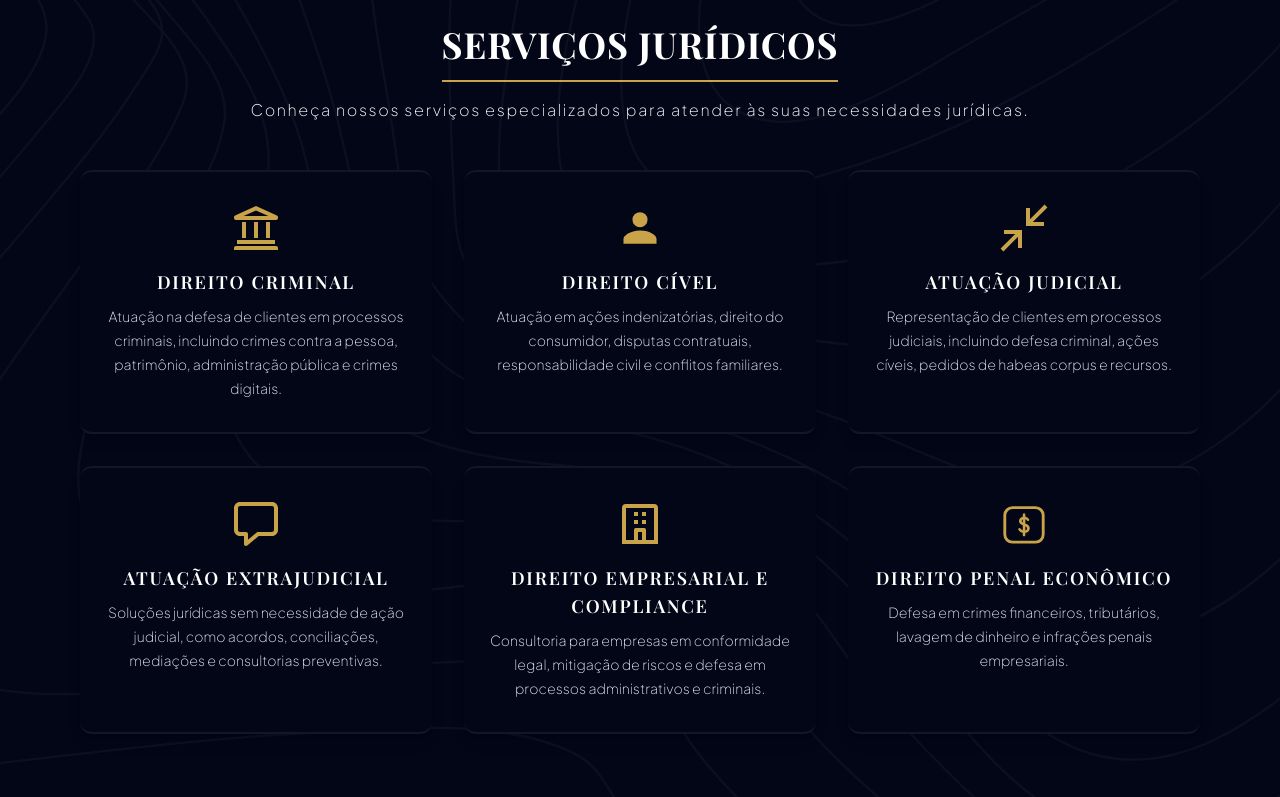
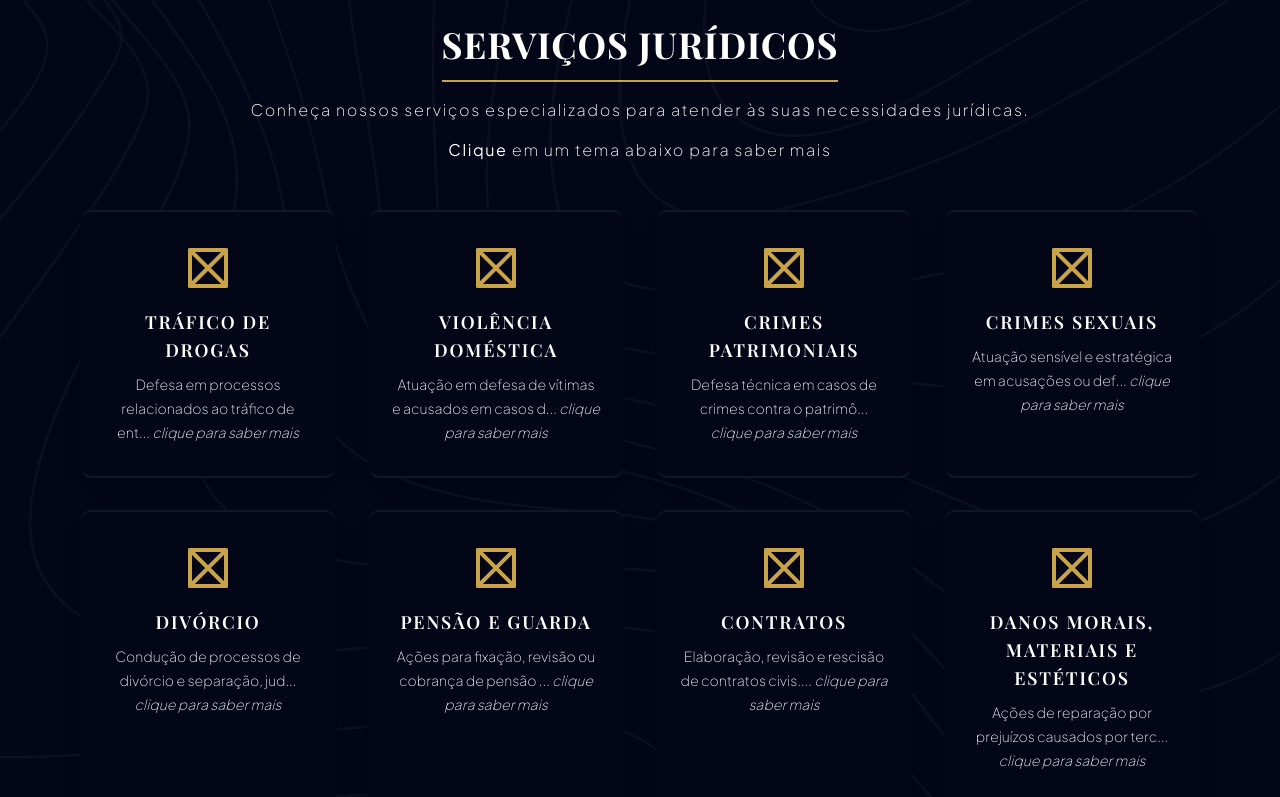
Before and after one commit to FelipeVieir4/italo-moreira-landing-page, a Next.js app: page / in a window 1280 px wide. Shown: the part 640-1437 px from the top of the page. Built offline with nearby package versions, Linux system fonts and the light colour scheme; a web font is replaced by a local one.

Commit message:
update services portifolio

```diff
--- a/app/_sections-landing-pages/portifolio/services.tsx
+++ b/app/_sections-landing-pages/portifolio/services.tsx
@@ -7,67 +7,89 @@ const services = [
     image: {
       width: 50,
       height: 50,
-      src: "./services/law-building.svg",
+      src: "./services/placeholder.svg",
       alt: "Balança da Justiça",
     },
-    title: "Direito Criminal",
+    title: "Tráfico de Drogas",
     description:
-      "Atuação na defesa de clientes em processos criminais, incluindo crimes contra a pessoa, patrimônio, administração pública e crimes digitais.",
+      "Defesa em processos relacionados ao tráfico de entorpecentes, com atuação desde a fase de inquérito até recursos. Estratégia voltada à análise das provas, legalidade da prisão e garantias constitucionais.",
   },
   {
     image: {
       width: 50,
       height: 50,
-      src: "./services/person.svg",
-      alt: "Contrato jurídico",
+      src: "./services/placeholder.svg",
+      alt: "Violência Doméstica",
     },
-    title: "Direito Cível",
+    title: "Violência Doméstica",
     description:
-      "Atuação em ações indenizatórias, direito do consumidor, disputas contratuais, responsabilidade civil e conflitos familiares.",
+      "Atuação em defesa de vítimas e acusados em casos de violência doméstica. Medidas protetivas, acompanhamento de inquérito e ações judiciais com enfoque na Lei Maria da Penha.",
   },
   {
     image: {
       width: 50,
       height: 50,
-      src: "./services/contract.svg",
-      alt: "Algemas",
+      src: "./services/placeholder.svg",
+      alt: "Crime patrimonial",
     },
-    title: "Atuação Judicial",
+    title: "Crimes Patrimoniais",
     description:
-      "Representação de clientes em processos judiciais, incluindo defesa criminal, ações cíveis, pedidos de habeas corpus e recursos.",
+      "Defesa técnica em casos de crimes contra o patrimônio, como furto, roubo, estelionato e receptação. Avaliação da legalidade da ação policial, provas e procedimentos penais.",
   },
   {
     image: {
       width: 50,
       height: 50,
-      src: "./services/message-bubble.svg",
-      alt: "Pasta de documentos",
+      src: "./services/placeholder.svg",
+      alt: "Crime sexual",
     },
-    title: "Atuação Extrajudicial",
+    title: "Crimes Sexuais",
     description:
-      "Soluções jurídicas sem necessidade de ação judicial, como acordos, conciliações, mediações e consultorias preventivas.",
+      "Atuação sensível e estratégica em acusações ou defesas envolvendo crimes sexuais. Preservação da dignidade das partes, rigor técnico e acompanhamento integral do processo.",
   },
   {
     image: {
       width: 50,
       height: 50,
-      src: "./services/company.svg",
-      alt: "Câmera de segurança",
+      src: "./services/placeholder.svg",
+      alt: "Divórcio",
     },
-    title: "Direito Empresarial e Compliance",
+    title: "Divórcio",
     description:
-      "Consultoria para empresas em conformidade legal, mitigação de riscos e defesa em processos administrativos e criminais.",
+      "Condução de processos de divórcio e separação, judiciais ou extrajudiciais. Soluções ágeis e seguras para partilha de bens, guarda de filhos e definição de pensão.",
   },
   {
     image: {
       width: 50,
       height: 50,
-      src: "./services/money.svg",
-      alt: "Símbolo de substância química",
+      src: "./services/placeholder.svg",
+      alt: "Pensão e guarda",
     },
-    title: "Direito Penal Econômico",
+    title: "Pensão e guarda",
     description:
-      "Defesa em crimes financeiros, tributários, lavagem de dinheiro e infrações penais empresariais.",
+      "Ações para fixação, revisão ou cobrança de pensão alimentícia, definição de guarda (compartilhada ou unilateral) e regulamentação de visitas. Foco na proteção dos direitos dos menores.",
+  },
+  {
+    image: {
+      width: 50,
+      height: 50,
+      src: "./services/placeholder.svg",
+      alt: "Contrato jurídico",
+    },
+    title: "Contratos",
+    description:
+      "Elaboração, revisão e rescisão de contratos civis. Atuação em disputas contratuais e cobrança judicial ou extrajudicial de obrigações não cumpridas.",
+  },
+  {
+    image: {
+      width: 50,
+      height: 50,
+      src: "./services/placeholder.svg",
+      alt: "Pessoa sendo indenizada",
+    },
+    title: "Danos Morais, Materiais e Estéticos",
+    description:
+      "Ações de reparação por prejuízos causados por terceiros, incluindo acidentes, falhas de serviço, ofensas e exposições indevidas. Indenização por dano moral, material ou estético.",
   },
 ];
 
@@ -82,7 +104,7 @@ const ServicesSection: React.FC = () => {
         />
       </div>
 
-      <div className="py-16 bg-gradient-to-b from-primary to-primary  ">
+      <div className="py-16 bg-gradient-to-b from-primary to-primary">
         <div className="mx-auto max-w-6xl px-4">
           <h2 className="text-center font-primary uppercase text-3xl font-bold tracking-wide text-muted md:text-4xl border-b-2 border-highlight pb-4 w-fit mx-auto">
             Serviços Jurídicos
@@ -91,7 +113,11 @@ const ServicesSection: React.FC = () => {
             Conheça nossos serviços especializados para atender às suas
             necessidades jurídicas.
           </p>
-          <ul className="mt-12 grid grid-cols-1 gap-8 text-center md:grid-cols-3">
+          <p className="mt-4 text-center text-muted text-sm md:text-base font-thin font-secondary tracking-widest">
+            <strong> Clique </strong> em um tema abaixo para saber mais
+          </p>
+
+          <ul className="mt-12 grid grid-cols-1 gap-8 text-center md:grid-cols-4">
             {services.map((service, index) => (
               <li
                 key={index}
@@ -108,7 +134,13 @@ const ServicesSection: React.FC = () => {
                   {service.title}
                 </h3>
                 <p className="mt-2 text-sm leading-6 text-slate-200 font-secondary font-thin">
-                  {service.description}
+                  {service.description.length > 50
+                  ? (
+                    <>
+                      {service.description.slice(0, 50)}... <i>clique para saber mais</i>
+                    </>
+                  )
+                  : service.description}
                 </p>
               </li>
             ))}
```
Also changed, not shown: public/services/placeholder.svg (added).
